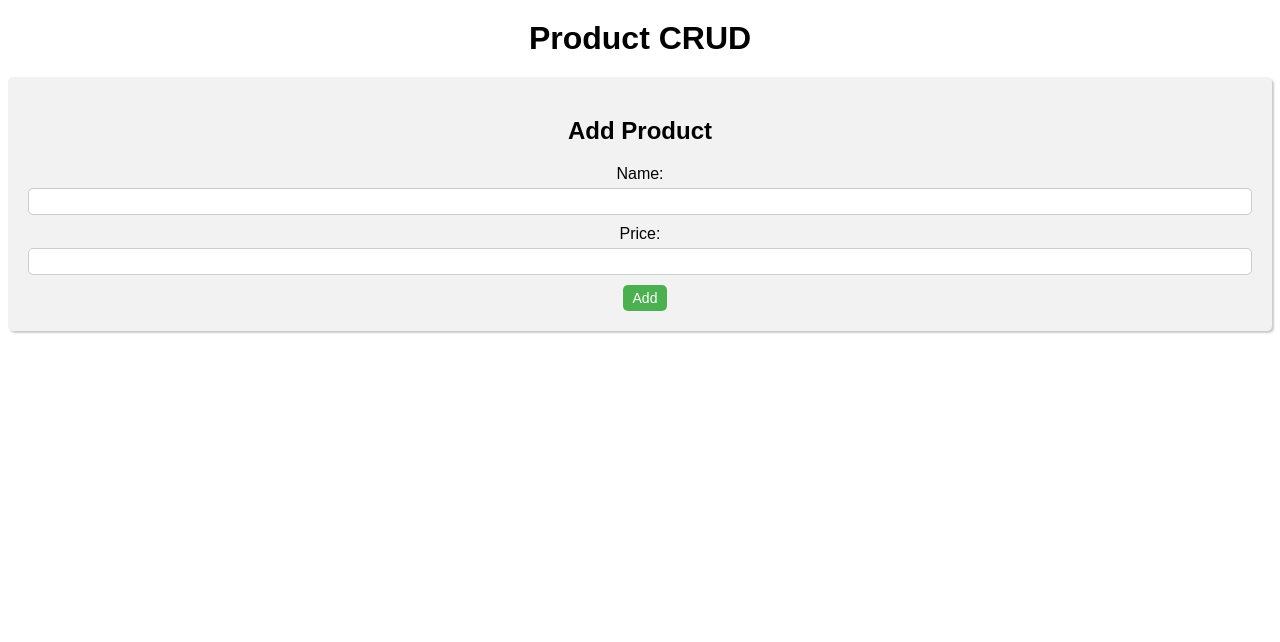
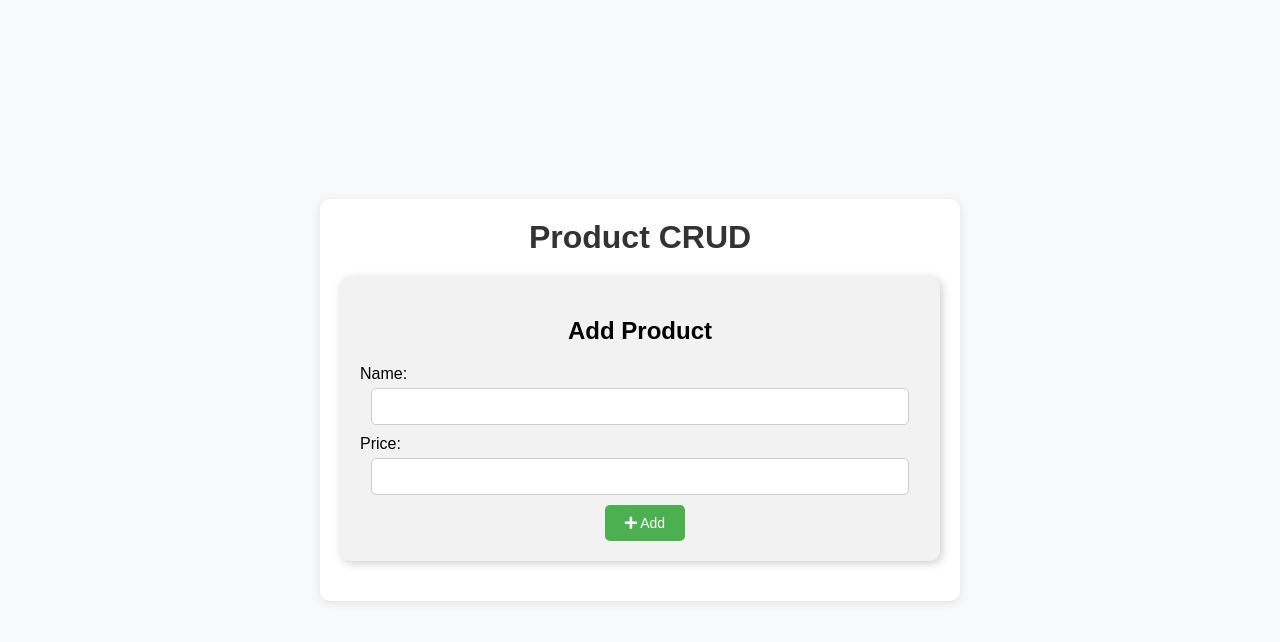
Before and after one commit to PabloYuri0001/av3front, a plain HTML site: page index.html in a window 1280 px wide. Drawn offline with Linux system fonts and the light colour scheme; no server answers.

Commit message:
alteração

```diff
--- a/app.js
+++ b/app.js
@@ -7,7 +7,7 @@ const updateProductPrice = document.querySelector('#update-price');
 
 // Function to fetch all products from the server
 async function fetchProducts() {
-  const response = await fetch('http://18.223.16.164:3000/products');
+  const response = await fetch('http://localhost:3000/products');
   const products = await response.json();
 
   // Clear product list
@@ -34,13 +34,14 @@ async function fetchProducts() {
       updateProductId.value = product.id;
       updateProductName.value = product.name;
       updateProductPrice.value = product.price;
+      updateProductForm.style.display = 'block'; // Show update form
+      addProductForm.style.display = 'none'; // Hide add form
     });
     li.appendChild(updateButton);
 
     productList.appendChild(li);
   });
 }
-
 
 // Event listener for Add Product form submit button
 addProductForm.addEventListener('submit', async event => {
@@ -52,9 +53,22 @@ addProductForm.addEventListener('submit', async event => {
   await fetchProducts();
 });
 
+// Event listener for Update Product form submit button
+updateProductForm.addEventListener('submit', async event => {
+  event.preventDefault();
+  const id = updateProductId.value;
+  const name = updateProductName.value;
+  const price = updateProductPrice.value;
+  await updateProduct(id, name, price);
+  updateProductForm.reset();
+  updateProductForm.style.display = 'none'; // Hide update form
+  addProductForm.style.display = 'block'; // Show add form
+  await fetchProducts();
+});
+
 // Function to add a new product
 async function addProduct(name, price) {
-  const response = await fetch('http://18.223.16.164:3000/products', {
+  const response = await fetch('http://localhost:3000/products', {
     method: 'POST',
     headers: {
       'Content-Type': 'application/json'
@@ -64,14 +78,25 @@ async function addProduct(name, price) {
   return response.json();
 }
 
-// Function to delete a new product
+// Function to delete a product
 async function deleteProduct(id) {
-  const response = await fetch('http://18.223.16.164:3000/products/' + id, {
+  const response = await fetch('http://localhost:3000/products/' + id, {
     method: 'DELETE',
     headers: {
       'Content-Type': 'application/json'
+    }
+  });
+  return response.json();
+}
+
+// Function to update a product
+async function updateProduct(id, name, price) {
+  const response = await fetch('http://localhost:3000/products/' + id, {
+    method: 'PUT',
+    headers: {
+      'Content-Type': 'application/json'
     },
-    //body: JSON.stringify({id})
+    body: JSON.stringify({ name, price })
   });
   return response.json();
 }
--- a/index.html
+++ b/index.html
@@ -3,20 +3,33 @@
 <head>
   <title>Product CRUD</title>
   <link rel="stylesheet" type="text/css" href="style.css">
+  <link rel="stylesheet" href="https://cdnjs.cloudflare.com/ajax/libs/font-awesome/5.15.4/css/all.min.css">
 </head>
 <body>
+  <div class="container">
     <h1>Product CRUD</h1>
 
-  <form id="add-product-form">
+    <form id="add-product-form" class="form-style">
       <h2>Add Product</h2>
       <label for="name">Name:</label>
       <input type="text" id="name" name="name" required>
       <label for="price">Price:</label>
       <input type="number" id="price" name="price" required step="0.01">
-    <button type="submit">Add</button>
+      <button type="submit"><i class="fas fa-plus"></i> Add</button>
     </form>
 
-  <ul id="products"></ul>
+    <form id="update-product-form" class="form-style" style="display:none;">
+      <h2>Update Product</h2>
+      <input type="hidden" id="update-id" name="id">
+      <label for="update-name">Name:</label>
+      <input type="text" id="update-name" name="name" required>
+      <label for="update-price">Price:</label>
+      <input type="number" id="update-price" name="price" required step="0.01">
+      <button type="submit"><i class="fas fa-save"></i> Update</button>
+    </form>
+
+    <ul id="products" class="product-list"></ul>
+  </div>
 
   <script src="app.js"></script>
   <script>
--- a/style-old.css
+++ /dev/null
@@ -1,30 +0,0 @@
-h1 {
-    text-align: center;
-  }
-
-  #product-list {
-    margin-top: 50px;
-    text-align: center;
-  }
-
-  #add-product {
-    margin-top: 50px;
-    text-align: center;
-  }
-
-  #update-product {
-    margin-top: 50px;
-    text-align: center;
-  }
-
-  form label {
-    display: inline-block;
-    width: 100px;
-    text-align: left;
-  }
-
-  form input[type=text],
-  form input[type=number] {
-    display: inline-block;
-    width: 200px;
-  }
--- a/style.css
+++ b/style.css
@@ -1,24 +1,42 @@
 body {
-    font-family: Arial, sans-serif;
+  font-family: 'Arial', sans-serif;
+  background-color: #f8f9fa;
+  margin: 0;
+  padding: 0;
+  display: flex;
+  justify-content: center;
+  align-items: center;
+  height: 100vh;
+}
+
+.container {
+  background: #fff;
+  border-radius: 10px;
+  box-shadow: 0 2px 10px rgba(0, 0, 0, 0.1);
+  padding: 20px;
+  max-width: 600px;
+  width: 100%;
 }
 
 h1 {
-    margin-top: 20px;
-    margin-bottom: 10px;
+  margin-top: 0;
   text-align: center;
+  color: #333;
 }
 
 ul {
   list-style: none;
   padding: 0;
-    margin: 0;
+  margin: 20px 0;
   text-align: center;
 }
 
 li {
-    display: inline-block;
-    margin: 5px;
-    padding: 5px 10px;
+  display: flex;
+  justify-content: space-between;
+  align-items: center;
+  margin: 5px 0;
+  padding: 10px;
   background-color: #f2f2f2;
   border-radius: 5px;
   box-shadow: 2px 2px 2px #ccc;
@@ -46,23 +64,28 @@ body {
 form {
   margin-top: 20px;
   text-align: center;
+}
+
+.form-style {
   background-color: #f2f2f2;
   padding: 20px;
-    border-radius: 5px;
-    box-shadow: 2px 2px 2px #ccc;
+  border-radius: 10px;
+  box-shadow: 2px 2px 10px #ccc;
+  margin-bottom: 20px;
 }
 
 label {
-    display: inline-block;
+  display: block;
   margin-bottom: 5px;
+  text-align: left;
 }
 
 input[type="text"],
 input[type="number"] {
-    padding: 5px;
+  padding: 10px;
   border-radius: 5px;
   border: 1px solid #ccc;
-    width: 100%;
+  width: calc(100% - 22px);
   margin-bottom: 10px;
   box-sizing: border-box;
 }
@@ -73,7 +96,7 @@ body {
   color: white;
   border: none;
   border-radius: 5px;
-    padding: 5px 10px;
+  padding: 10px 20px;
   text-align: center;
   text-decoration: none;
   display: inline-block;
--- a/stylev2.css
+++ /dev/null
@@ -1,94 +0,0 @@
-body {
-  font-family: Arial, sans-serif;
-}
-
-h1 {
-  margin-top: 20px;
-  margin-bottom: 10px;
-  text-align: center;
-}
-
-ul {
-  list-style: none;
-  padding: 0;
-  margin: 0;
-  text-align: center;
-}
-
-li {
-  display: inline-block;
-  margin: 5px;
-  padding: 5px 10px;
-  background-color: #f2f2f2;
-  border-radius: 5px;
-  box-shadow: 2px 2px 2px #ccc;
-}
-
-button {
-  margin-left: 10px;
-  background-color: #4CAF50;
-  color: white;
-  border: none;
-  border-radius: 5px;
-  padding: 5px 10px;
-  text-align: center;
-  text-decoration: none;
-  display: inline-block;
-  font-size: 14px;
-  cursor: pointer;
-  transition: background-color 0.3s;
-}
-
-button:hover {
-  background-color: #3e8e41;
-}
-
-form {
-  margin-top: 20px;
-  text-align: center;
-}
-
-label {
-  display: inline-block;
-  margin-bottom: 5px;
-}
-
-input[type="text"],
-input[type="number"] {
-  padding: 5px;
-  border-radius: 5px;
-  border: 1px solid #ccc;
-  width: 100%;
-  margin-bottom: 10px;
-  box-sizing: border-box;
-}
-
-input[type="submit"],
-button[type="submit"] {
-  background-color: #4CAF50;
-  color: white;
-  border: none;
-  border-radius: 5px;
-  padding: 5px 10px;
-  text-align: center;
-  text-decoration: none;
-  display: inline-block;
-  font-size: 14px;
-  cursor: pointer;
-  transition: background-color 0.3s;
-}
-
-input[type="submit"]:hover,
-button[type="submit"]:hover {
-  background-color: #3e8e41;
-}
-
-input[type="number"]::-webkit-outer-spin-button,
-input[type="number"]::-webkit-inner-spin-button {
-  -webkit-appearance: none;
-  margin: 0;
-}
-
-input[type="number"] {
-  -moz-appearance: textfield;
-}
```
Lines whose indentation alone changed are shown as unchanged.
